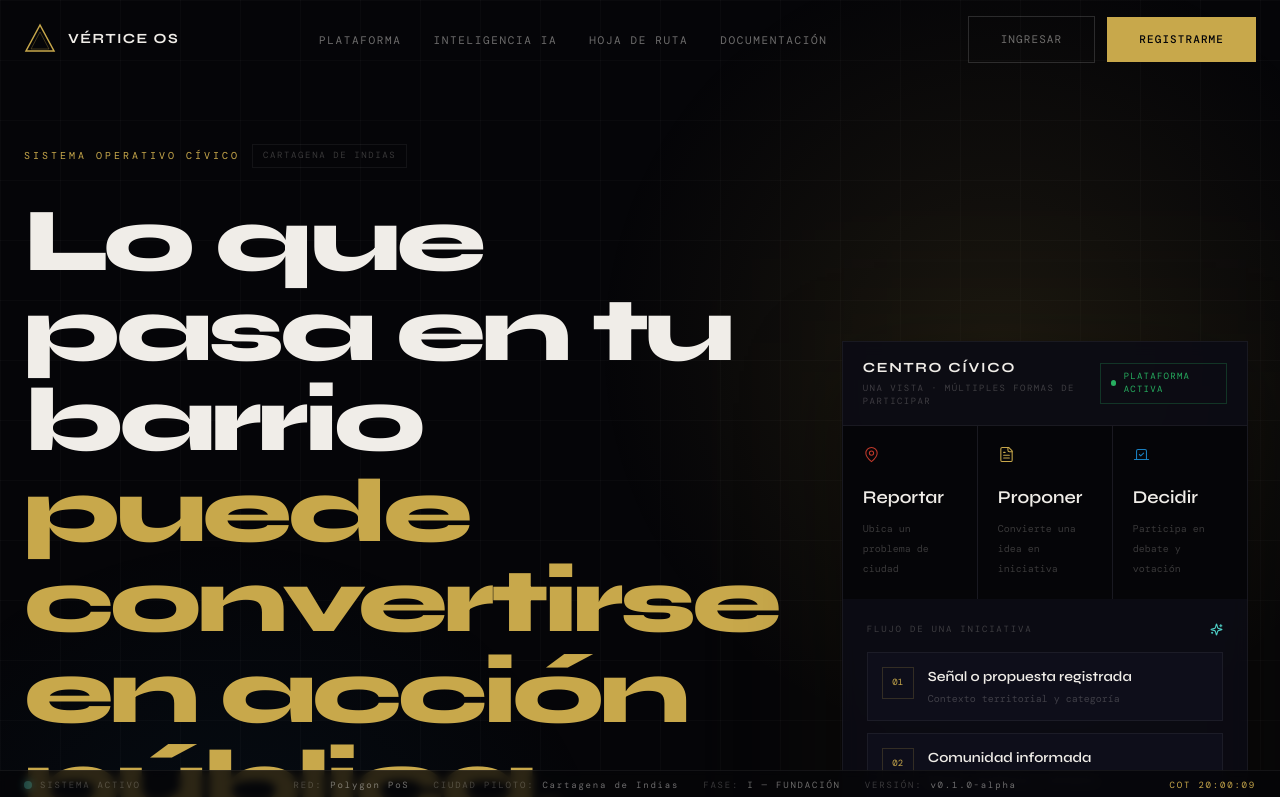
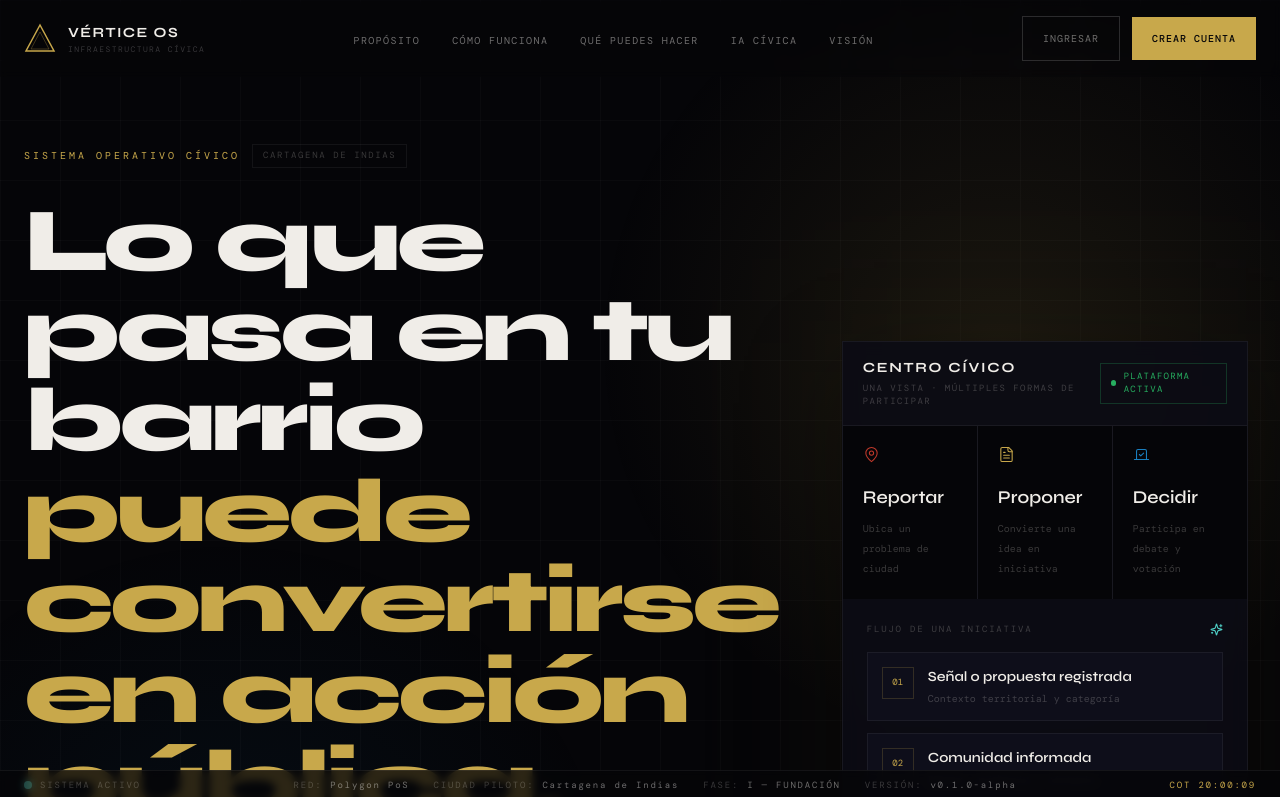
Before and after one commit to VladPhil92/Vertice-OS, a Next.js app in the folder apps/web/: page / in a window 1280 px wide. Shown: the top 797 px of the page. Built offline with nearby package versions, Linux system fonts and the light colour scheme; a web font is replaced by a local one.

Commit message:
feat(web): align navigation with citizen journey

```diff
--- a/apps/web/components/layout/Navbar.tsx
+++ b/apps/web/components/layout/Navbar.tsx
@@ -1,15 +1,16 @@
 'use client'
 
-import { useState, useEffect } from 'react'
-import { motion, AnimatePresence } from 'framer-motion'
+import { useEffect, useState } from 'react'
+import { AnimatePresence, motion } from 'framer-motion'
 import { Menu, X } from 'lucide-react'
 import Link from 'next/link'
 
 const NAV_LINKS = [
-  { label: 'Plataforma', href: '#modulos' },
-  { label: 'Inteligencia IA', href: '#ia' },
-  { label: 'Hoja de Ruta', href: '#roadmap' },
-  { label: 'Documentación', href: '/docs' },
+  { label: 'Propósito', href: '#proposito' },
+  { label: 'Cómo funciona', href: '#como-funciona' },
+  { label: 'Qué puedes hacer', href: '#capacidades' },
+  { label: 'IA cívica', href: '#ia' },
+  { label: 'Visión', href: '#roadmap' },
 ] as const
 
 export function Navbar() {
@@ -24,13 +25,12 @@ export function Navbar() {
 
   return (
     <header
-      className={`fixed top-0 left-0 right-0 z-50 transition-all duration-300 ${
-        scrolled ? 'border-b border-border bg-bg/90 backdrop-blur-md' : ''
+      className={`fixed left-0 right-0 top-0 z-50 transition-all duration-300 ${
+        scrolled ? 'border-b border-border bg-bg/92 backdrop-blur-xl' : 'bg-bg/40 backdrop-blur-sm'
       }`}
     >
       <nav className="mx-auto flex max-w-7xl items-center justify-between px-6 py-4">
-        {/* Logo */}
-        <Link href="/" className="flex items-center gap-3 group">
+        <Link href="/" className="group flex items-center gap-3">
           <div className="relative h-8 w-8">
             <svg viewBox="0 0 32 32" fill="none" className="h-full w-full">
               <polygon
@@ -49,18 +49,22 @@ export function Navbar() {
               />
             </svg>
           </div>
-          <span className="font-display text-sm font-700 tracking-widest text-primary uppercase">
-            VÉRTICE OS
-          </span>
+          <div>
+            <span className="block font-display text-sm font-700 uppercase tracking-widest text-primary">
+              VÉRTICE OS
+            </span>
+            <span className="hidden font-mono text-[8px] uppercase tracking-[0.18em] text-tertiary sm:block">
+              Infraestructura cívica
+            </span>
+          </div>
         </Link>
 
-        {/* Desktop links */}
-        <ul className="hidden md:flex items-center gap-8">
+        <ul className="hidden items-center gap-6 lg:flex xl:gap-8">
           {NAV_LINKS.map((link) => (
             <li key={link.href}>
               <a
                 href={link.href}
-                className="font-mono text-[11px] uppercase tracking-[0.15em] text-secondary transition-colors duration-200 hover:text-primary"
+                className="font-mono text-[10px] uppercase tracking-[0.14em] text-secondary transition-colors duration-200 hover:text-primary"
               >
                 {link.label}
               </a>
@@ -68,36 +72,34 @@ export function Navbar() {
           ))}
         </ul>
 
-        {/* CTA */}
-        <div className="hidden md:flex items-center gap-3">
-          <Link href="/auth/login" className="btn-ghost text-[11px]">
+        <div className="hidden items-center gap-3 md:flex">
+          <Link href="/auth/login" className="btn-ghost !px-5 text-[10px]">
             Ingresar
           </Link>
-          <Link href="/auth/register" className="btn-primary text-[11px]">
-            Registrarme
+          <Link href="/auth/register" className="btn-primary !px-5 text-[10px]">
+            Crear cuenta
           </Link>
         </div>
 
-        {/* Mobile menu button */}
         <button
-          className="md:hidden text-secondary hover:text-primary transition-colors"
+          className="text-secondary transition-colors hover:text-primary md:hidden"
           onClick={() => setMenuOpen(!menuOpen)}
           aria-label="Menú"
+          aria-expanded={menuOpen}
         >
           {menuOpen ? <X size={20} /> : <Menu size={20} />}
         </button>
       </nav>
 
-      {/* Mobile drawer */}
       <AnimatePresence>
         {menuOpen && (
           <motion.div
             initial={{ opacity: 0, height: 0 }}
             animate={{ opacity: 1, height: 'auto' }}
             exit={{ opacity: 0, height: 0 }}
-            className="md:hidden border-t border-border bg-surface"
+            className="border-t border-border bg-surface md:hidden"
           >
-            <div className="flex flex-col gap-6 px-6 py-8">
+            <div className="flex flex-col gap-5 px-6 py-7">
               {NAV_LINKS.map((link) => (
                 <a
                   key={link.href}
@@ -108,12 +110,12 @@ export function Navbar() {
                   {link.label}
                 </a>
               ))}
-              <div className="flex flex-col gap-3 pt-4 border-t border-border">
-                <Link href="/auth/login" className="btn-ghost text-center">
+              <div className="flex flex-col gap-3 border-t border-border pt-5">
+                <Link href="/auth/login" className="btn-ghost text-center" onClick={() => setMenuOpen(false)}>
                   Ingresar
                 </Link>
-                <Link href="/auth/register" className="btn-primary text-center">
-                  Registrarme
+                <Link href="/auth/register" className="btn-primary text-center" onClick={() => setMenuOpen(false)}>
+                  Crear cuenta
                 </Link>
               </div>
             </div>
```
